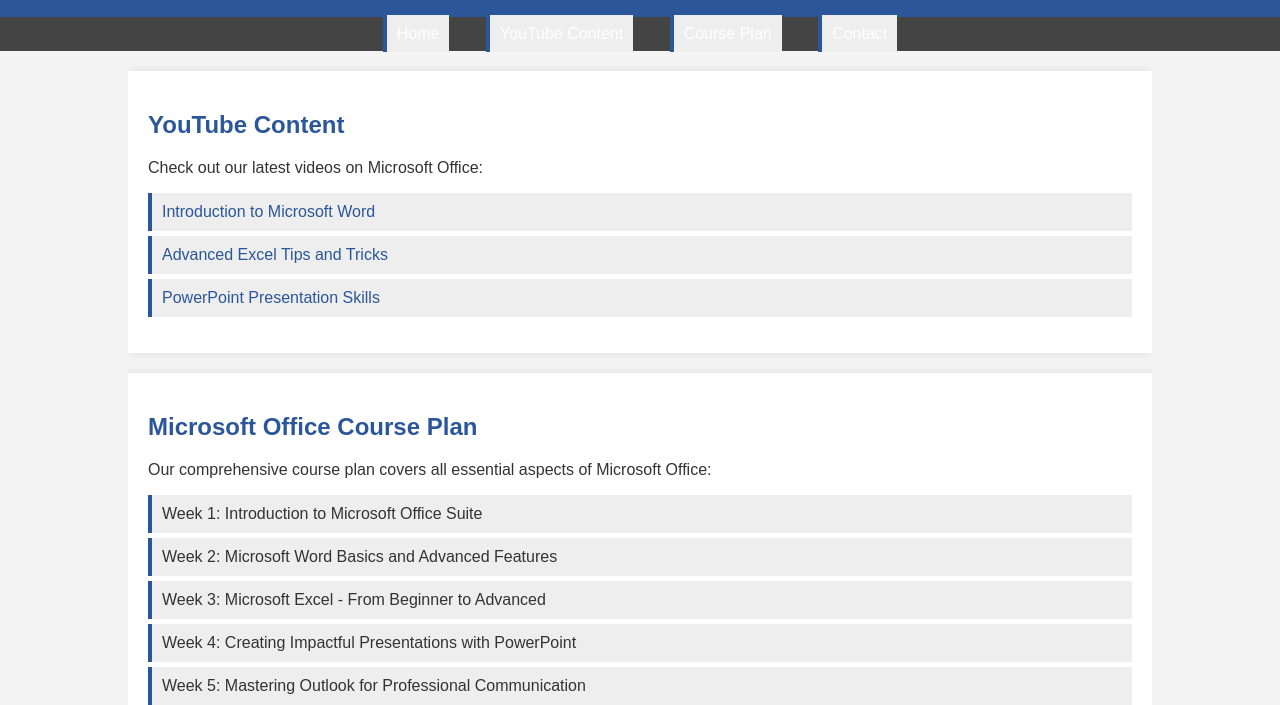
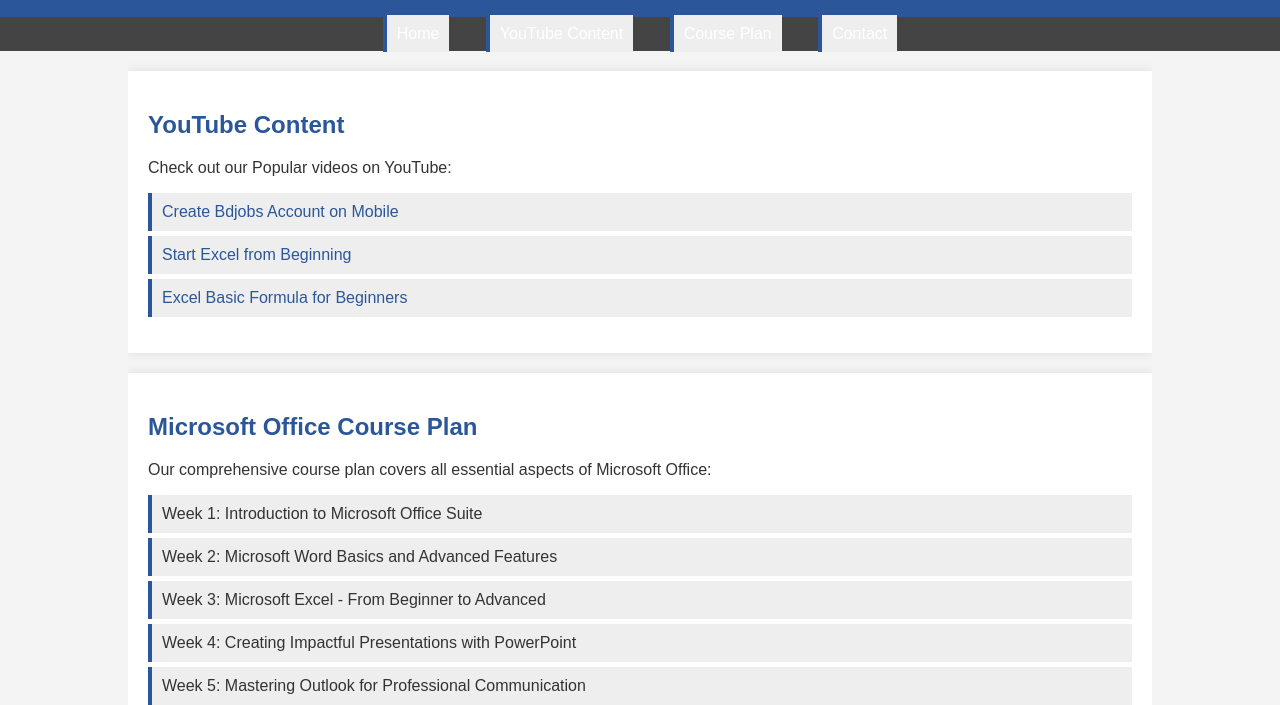
Before and after one commit to SohanRahman00/Knowledge-World-Academy, a plain HTML site: page index.html in a window 1280 px wide. Shown: the part 95-800 px from the top of the page. Drawn offline with Linux system fonts and the light colour scheme.

Commit message:
Add files via upload

```diff
--- a/index.html
+++ b/index.html
@@ -94,11 +94,11 @@
     <div class="container">
         <section class="content-section">
             <h2>YouTube Content</h2>
-            <p>Check out our latest videos on Microsoft Office:</p>
+            <p>Check out our Popular videos on YouTube:</p>
             <ul>
-                <li><a href="https://www.youtube.com/watch?v=dQw4w9WgXcQ">Introduction to Microsoft Word</a></li>
-                <li><a href="https://www.youtube.com/watch?v=dQw4w9WgXcQ">Advanced Excel Tips and Tricks</a></li>
-                <li><a href="https://www.youtube.com/watch?v=dQw4w9WgXcQ">PowerPoint Presentation Skills</a></li>
+                <li><a href="https://youtu.be/YQQuQNfLMi0?si=vtL8nc_v4XEYvTp7">Create Bdjobs Account on Mobile</a></li>
+                <li><a href="https://youtu.be/p9UAf7HNIZs?si=Hj8uOlFx32ZfZh5g">Start Excel from Beginning</a></li>
+                <li><a href="https://youtu.be/QKJ893kaBLY?si=Zl1yo1rr8vnO0FXT">Excel Basic Formula for Beginners</a></li>
             </ul>
         </section>
         <section class="content-section">
```
